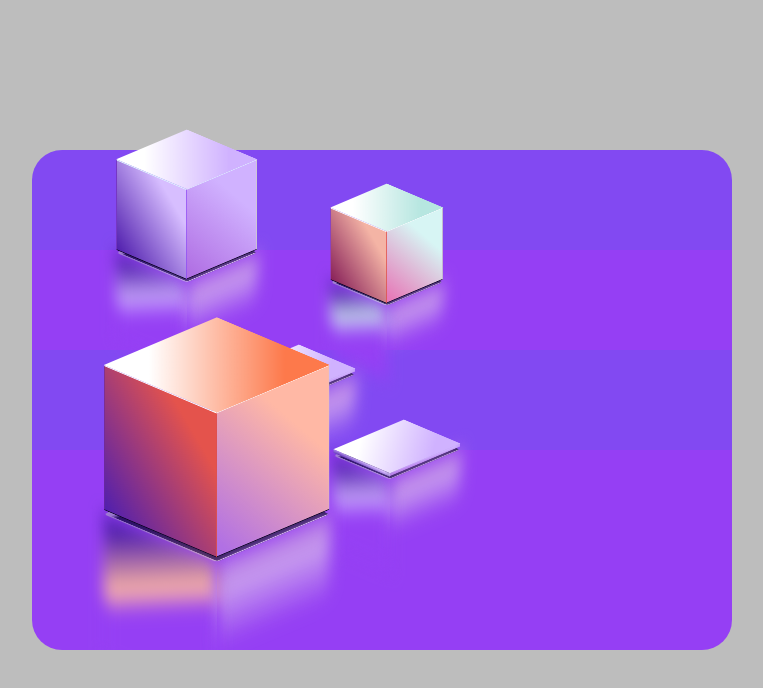
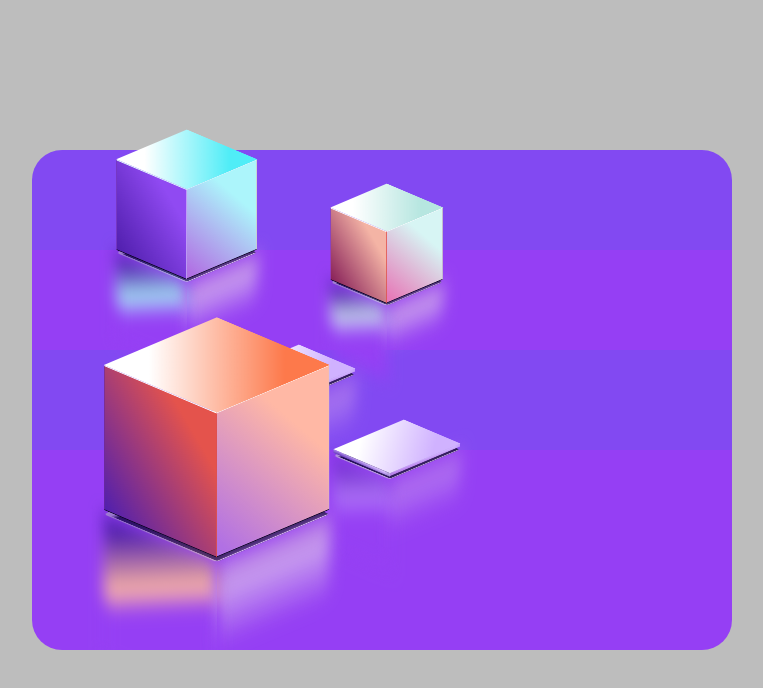
Before and after one commit to marianban/slick-ui-demos, a React (Create React App) app in the folder health-check/: page / in a window 1280 px wide. Shown: the top 688 px of the page, without its empty margins (258-1021 px from the left). Built offline with nearby package versions, Linux system fonts and the light colour scheme.

Commit message:
cube reflections

```diff
--- a/health-check/src/App.js
+++ b/health-check/src/App.js
@@ -40,7 +40,8 @@ function App() {
           '--front-border-left': '#AFA6ED',
           '--front-border-right': 'black',
           '--front-border-top': '#E2F8FE',
-          '--left-border-top': '#E2F8FE'
+          '--left-border-top': '#E2F8FE',
+          '--animation-name': 'animate-height-reverse'
         }}
       />
       <Cube
--- a/health-check/src/Cube.scss
+++ b/health-check/src/Cube.scss
@@ -54,7 +54,7 @@
       --left-grad-color-2: #d7beff;
       --top-grad-color-2: #d0b2ff;
       --right-grad-color-2: #d0b2ff;
-      --refection-opacity: calc(1 - var(--refection-opacity) 1);
+      --refection-opacity: 0.5;
     }
   }
 
@@ -64,10 +64,12 @@
       --left-grad-color-2: #d7beff;
       --top-grad-color-2: #d0b2ff;
       --right-grad-color-2: #d0b2ff;
+      --refection-opacity: 0.5;
     }
     to {
       --height-scale: var(--scale-to);
       --left-border-left: var(--left-border-left-2);
+      --refection-opacity: 1;
     }
   }
 
@@ -101,6 +103,10 @@
     border-left: 1px solid var(--left-border-left);
     transform-origin: bottom center;
     transform: translateX(-50%) rotateY(90deg);
+  }
+  .left.reflection {
+    transition: opacity 1s ease-in-out;
+    opacity: var(--refection-opacity);
   }
   .left:not(.reflection) {
     transform: scaleY(var(--height-scale)) translateX(-50%) rotateY(90deg);
@@ -173,6 +179,10 @@
     transform: translateZ(calc(var(--depth) / 2));
     transform-origin: bottom center;
   }
+  .front.reflection {
+    transition: opacity 1s ease-in-out;
+    opacity: var(--refection-opacity);
+  }
   .front:not(.reflection) {
     transform: scaleY(var(--height-scale))
       translateZ(calc((var(--depth) / 2) - 1px));
@@ -198,14 +208,10 @@
       );
     }
   }
-}
 
-.cube {
   &.reflection {
     transform: translateY(calc(var(--size) - var(--size) / 15)) rotateX(-25deg)
       rotateY(45deg);
-
-    transition: background-color 1s ease-in-out, opacity 1s ease-in-out;
 
     z-index: -1;
 
@@ -213,11 +219,11 @@
     .bottom,
     .right {
       display: none;
+      transition: inherit;
     }
     .left,
     .front {
       filter: blur(10px);
-      opacity: var(--reflection-opacity);
     }
     .left {
       border: none;
@@ -227,6 +233,8 @@
         width: 100%;
         height: 100%;
         content: '';
+        transition: inherit;
+        transition: background-color 1s ease-in-out, opacity 1s ease-in-out;
         background-color: var(--right-grad-color-2);
         opacity: var(--reflection-opacity);
       }
@@ -243,6 +251,7 @@
           #953ff4 50%,
           #953ff4
         );
+        transition: opacity 1s ease-in-out;
         opacity: var(--reflection-opacity);
       }
     }
```
